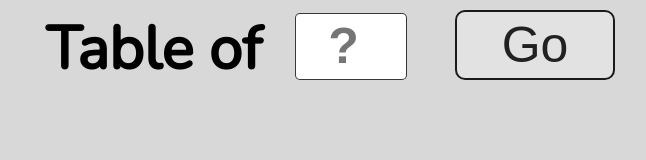
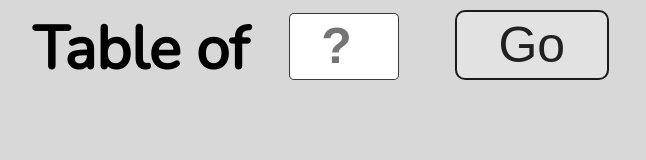
Before and after one commit to anuraggiri4308/Table, a plain HTML site: page index.html in a window 1280 px wide. Shown: the whole page, without its empty margins (313-959 px from the left). Drawn offline with nearby package versions, Linux system fonts and the light colour scheme.

Commit message:
Final comit

```diff
--- a/style.css
+++ b/style.css
@@ -12,8 +12,8 @@ body {
 }
 .table {
   position: absolute;
-  left: 28%;
-
+  left: 27%;
+  width: 27%;
   font-family: Nunito;
   font-style: normal;
   font-weight: 600;
@@ -23,9 +23,9 @@ body {
 }
 .inputBox {
   position: absolute;
-  width: 110px;
+  width: 8.5%;
   height: 65px;
-  left: 47.5%;
+  left: 47%;
   margin-top: 1%;
   background: #ffffff;
   font-size: 50px;
@@ -36,7 +36,7 @@ body {
 }
 .searchBtn {
   position: absolute;
-  width: 160px;
+  width: 12%;
   height: 70px;
   left: 60%;
   margin-top: 0.75%;
@@ -54,7 +54,9 @@ body {
   color: rgb(238, 243, 248);
 }
 .message {
-  margin-left: 47.5%;
+  position: relative;
+  left: 46%;
   margin-top: 8%;
   font-size: 36px;
+  white-space: pre;
 }
```
